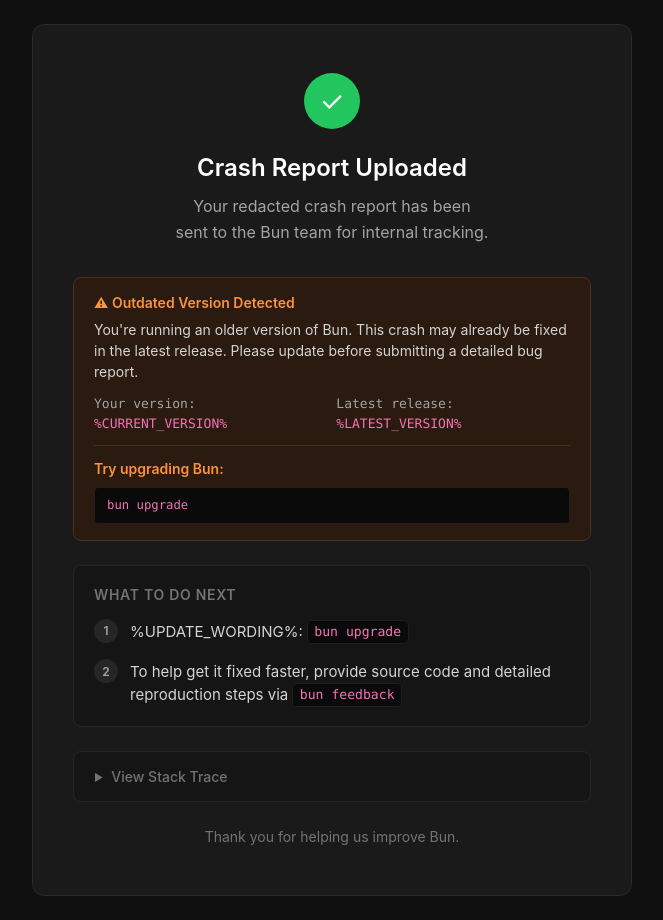
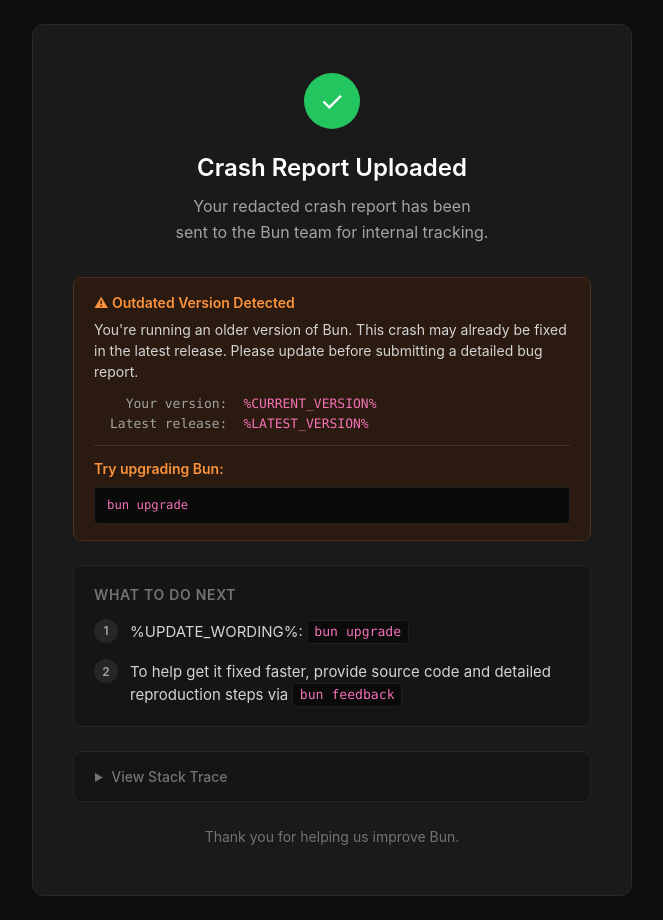
Before and after one commit to oven-sh/bun.report, a website: page frontend/crash-recorded.html in a window 1280 px wide. Shown: the whole page, without its empty margins (308-971 px from the left). Drawn offline with Linux system fonts and the light colour scheme.

Commit message:
version/release

```diff
--- a/frontend/crash-recorded.html
+++ b/frontend/crash-recorded.html
@@ -79,14 +79,17 @@
       color: #d4d4d4;
     }
     .version-info {
-      display: flex;
-      gap: 1rem;
       margin-top: 0.75rem;
       font-family: "SF Mono", Monaco, "Cascadia Code", monospace;
       font-size: 0.8125rem;
+      border-spacing: 1rem 0;
+    }
+    .version-info td {
+      padding: 0;
     }
     .version-label {
       color: #a3a3a3;
+      text-align: right;
     }
     .version-value {
       color: #f472b6;
@@ -230,10 +233,16 @@
         <div class="warning-title">⚠ Outdated Version Detected</div>
         <div class="warning-content">
           You're running an older version of Bun. This crash may already be fixed in the latest release. Please update before submitting a detailed bug report.
-          <div class="version-info">
-            <span><span class="version-label">Your version:</span> <span class="version-value">%CURRENT_VERSION%</span></span>
-            <span><span class="version-label">Latest release:</span> <span class="version-value">%LATEST_VERSION%</span></span>
-          </div>
+          <table class="version-info">
+            <tr>
+              <td class="version-label">Your version:</td>
+              <td class="version-value">%CURRENT_VERSION%</td>
+            </tr>
+            <tr>
+              <td class="version-label">Latest release:</td>
+              <td class="version-value">%LATEST_VERSION%</td>
+            </tr>
+          </table>
           <div style="margin-top: 0.75rem; padding-top: 0.75rem; border-top: 1px solid #4a3020;">
             <h3 style="color: #fb923c; font-size: 0.875rem; font-weight: 600; margin-bottom: 0.5rem;">Try upgrading Bun:</h3>
             <code style="display: block; padding: 0.5rem 0.75rem;">bun upgrade</code>
```
Also changed, not shown: frontend/crash-recorded-standalone.html (+15 -5 lines).
